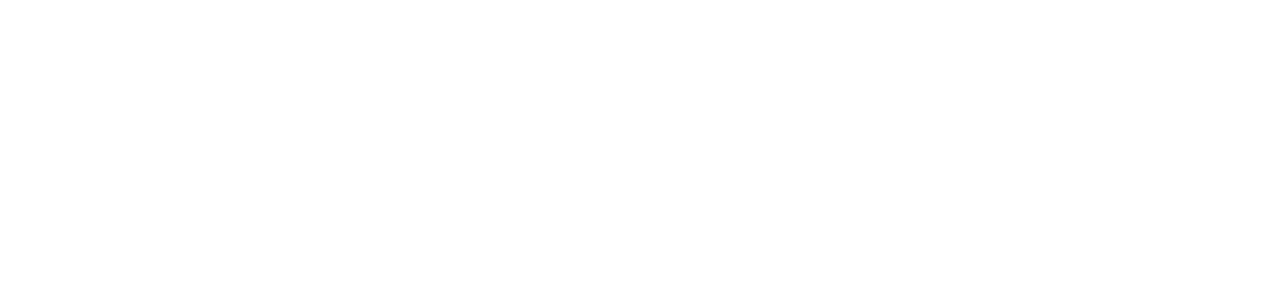
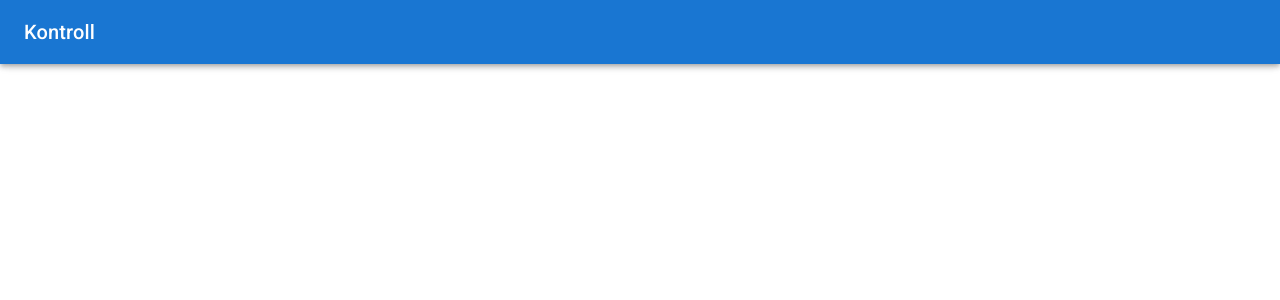
Before and after one commit to FINTLabs/-fint-kontroll-appbar-pod, a React (Create React App) app: page / in a window 1280 px wide. Shown: the top 300 px of the page. Built offline with nearby package versions, Linux system fonts and the light colour scheme.

Commit message:
FIK-10 added app bar

```diff
--- a/src/App.tsx
+++ b/src/App.tsx
@@ -1,12 +1,13 @@
 import React from 'react';
 import './App.css';
+import Main from "./features/main/Main";
 
 function App() {
-  return (
-    <div>
-
-    </div>
-  );
+    return (
+        <div>
+            <Main/>
+        </div>
+    );
 }
 
 export default App;
--- /dev/null
+++ b/src/features/main/Main.tsx
@@ -0,0 +1,22 @@
+import * as React from 'react';
+import AppBar from '@mui/material/AppBar';
+import Box from '@mui/material/Box';
+import Toolbar from '@mui/material/Toolbar';
+import Typography from '@mui/material/Typography';
+
+
+function Main() {
+    return (
+        <Box sx={{flexGrow: 1}}>
+            <AppBar>
+                <Toolbar>
+                    <Typography variant="h6" component="div" sx={{flexGrow: 1}}>
+                        Kontroll
+                    </Typography>
+                </Toolbar>
+            </AppBar>
+        </Box>
+    );
+}
+
+export default Main;
```
